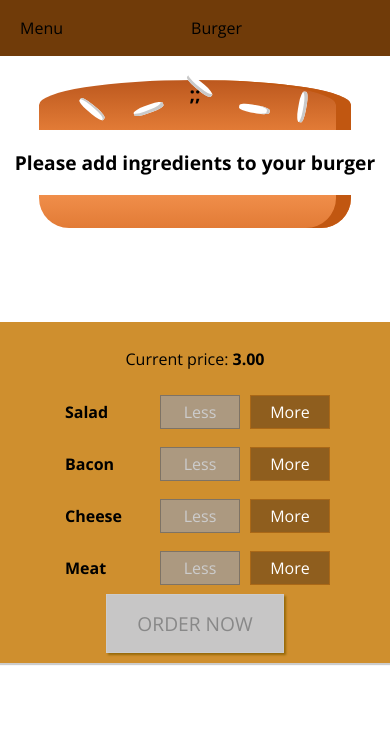
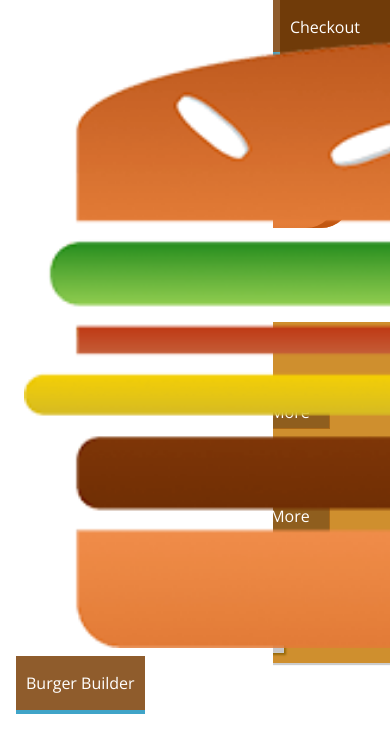
Before and after one commit to tabrza/burgerbuilder, a React app: page / in a window 390 px wide. Shown: the top 752 px of the page. Built offline with nearby package versions, Linux system fonts and the light colour scheme.

Commit message:
sidebar for mobile devices
still need to fix styling

```diff
--- a/src/components/Layout/Layout.js
+++ b/src/components/Layout/Layout.js
@@ -3,10 +3,12 @@ import React from 'react';
 import Aux from '../../hoc/Auxiliary';
 import classes from './Layout.css';
 import Toolbar from '../Navigation/Toolbar/Toolbar';
+import SideDrawer from '../Navigation/SideDrawer/SideDrawer';
 
 const layout = ( props ) => (
   <Aux>
     <Toolbar />
+    <SideDrawer />
     <main className={classes.Content}>
       {props.children}
     </main>
--- /dev/null
+++ b/src/components/Logo/Logo.css
@@ -0,0 +1,11 @@
+.Logo {
+  height: 80%;
+  background-color: white;
+  padding: 8px;
+  box-sizing: border-box;
+  border-radius: 5px;
+}
+
+.Logo img {
+  height: 100%;
+}
--- /dev/null
+++ b/src/components/Logo/Logo.js
@@ -0,0 +1,12 @@
+import React from 'react';
+
+import burgerLogo from '../../assets/images/burger-logo.png';
+import classes from './Logo.css';
+
+const logo = (props) => (
+  <div className={classes.Logo}>
+    <img src={burgerLogo} alt="Logo" />
+  </div>
+);
+
+export default logo;
--- /dev/null
+++ b/src/components/Navigation/NavigationItems/NavigationItem/NavigationItem.css
@@ -0,0 +1,25 @@
+.NavigationItem {
+  margin: 0;
+  box-sizing: border-box;
+  display: flex;
+  height: 100%;
+  align-items: center;
+}
+
+.NavigationItem a {
+  color: white;
+  text-decoration: none;
+  height: 100%;
+  padding: 16px 10px;
+  border-bottom: 4px solid transparent;
+  box-sizing: border-box;
+  display: block
+}
+
+.NavigationItem a:hover,
+.NavigationItem a:active,
+.NavigationItem a.active {
+  background-color: #8F5C2C;
+  border-bottom: 4px solid #40A4C8;
+  color: white;
+}
--- /dev/null
+++ b/src/components/Navigation/NavigationItems/NavigationItem/NavigationItem.js
@@ -0,0 +1,13 @@
+import React from 'react';
+
+import classes from './NavigationItem.css';
+
+const navigationItem = (props) => (
+  <li className={classes.NavigationItem}>
+    <a
+      href={props.link}
+      className={props.active ? classes.active : null}>{props.children}</a>
+  </li>
+);
+
+export default navigationItem;
--- /dev/null
+++ b/src/components/Navigation/NavigationItems/NavigationItems.css
@@ -0,0 +1,8 @@
+.NavigationItems {
+    margin: 0;
+    padding: 0;
+    list-style: none;
+    display: flex;
+    align-items: center;
+    height: 100%;
+}
--- /dev/null
+++ b/src/components/Navigation/NavigationItems/NavigationItems.js
@@ -0,0 +1,13 @@
+import React from 'react';
+
+import classes from './NavigationItems.css';
+import NavigationItem from './NavigationItem/NavigationItem';
+
+const navigationItems = () => (
+  <ul className={classes.NavigationItems}>
+    <NavigationItem link="/" active>Burger Builder </NavigationItem>
+    <NavigationItem link="/">Checkout </NavigationItem>
+  </ul>
+);
+
+export default navigationItems;
--- /dev/null
+++ b/src/components/Navigation/SideDrawer/SideDrawer.css
@@ -0,0 +1,27 @@
+.SideDrawer {
+  position: fixed;
+  width: 280px;
+  max-width: 70%;
+  height: 100%;
+  left: 0;
+  top: 0;
+  z-index: 200;
+  background-color: white;
+  padding: 32px 16px;
+  box-sizing: border-box;
+  transition: transform 0.3s ease-out;
+}
+
+@media (min-width: 500px){
+  .SideDrawer {
+    display: none;
+  }
+}
+
+.Open {
+  transform: translateX(0);
+}
+
+.Close {
+  transform: translateX(-100%);
+}
--- /dev/null
+++ b/src/components/Navigation/SideDrawer/SideDrawer.js
@@ -0,0 +1,18 @@
+import React from 'react';
+
+import classes from './SideDrawer.css';
+import Logo from '../../Logo/Logo';
+import NavigationItems from '../NavigationItems/NavigationItems';
+
+const sideDrawer = (props) => {
+  return(
+    <div className={classes.SideDrawer}>
+      <Logo />
+      <nav>
+        <NavigationItems />
+      </nav>
+    </div>
+  );
+};
+
+export default sideDrawer;
--- a/src/components/Navigation/Toolbar/Toolbar.js
+++ b/src/components/Navigation/Toolbar/Toolbar.js
@@ -1,12 +1,15 @@
 import React from 'react';
 
 import classes from './Toolbar.css';
+import Logo from '../../Logo/Logo';
+import NavigationItems from '../NavigationItems/NavigationItems';
 
 const toolbar = (props) => (
   <header className={classes.Toolbar}>
     <div>Menu</div>
-    <div>Burger</div>
+    <Logo />
     <nav>
+      <NavigationItems />
     </nav>
   </header>
 );
```
Also changed, not shown: src/assets/images/burger-logo.png (added).
